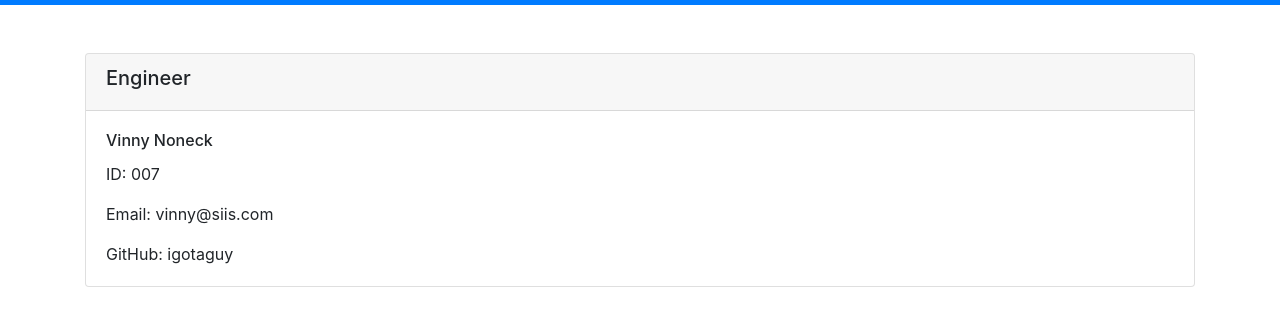
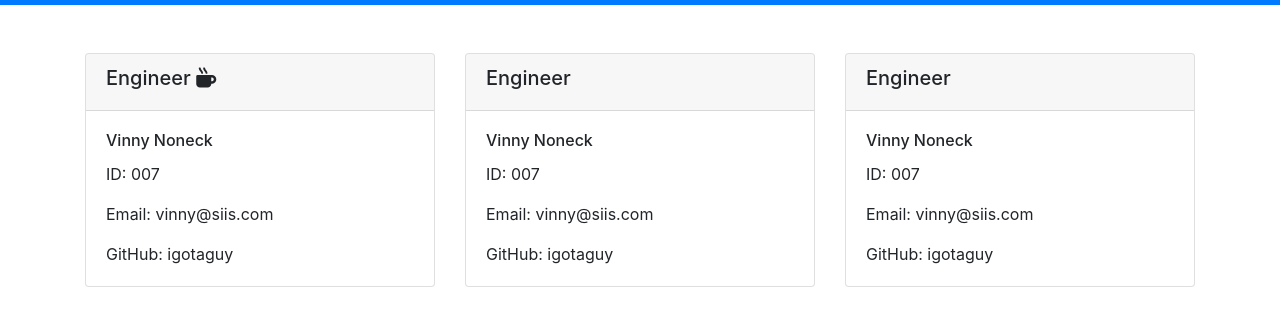
Before and after one commit to warrenp11/team-profile-generator, a website: page src/boiler-plate.html in a window 1280 px wide. Shown: the part 51-376 px from the top of the page. Drawn offline with nearby package versions, Linux system fonts and the light colour scheme.

Commit message:
added icons to role cards

```diff
--- a/src/boiler-plate.html
+++ b/src/boiler-plate.html
@@ -5,6 +5,7 @@
     <meta http-equiv="X-UA-Compatible" content="IE=edge">
     <meta name="viewport" content="width=device-width, initial-scale=1.0">
     <link rel="stylesheet" href="https://stackpath.bootstrapcdn.com/bootstrap/4.3.1/css/bootstrap.min.css" integrity="sha384-ggOyR0iXCbMQv3Xipma34MD+dH/1fQ784/j6cY/iJTQUOhcWr7x9JvoRxT2MZw1T" crossorigin="anonymous">
+    <link rel="stylesheet" href="https://use.fontawesome.com/releases/v5.15.4/css/all.css" integrity="sha384-DyZ88mC6Up2uqS4h/KRgHuoeGwBcD4Ng9SiP4dIRy0EXTlnuz47vAwmeGwVChigm" crossorigin="anonymous">
     <title>My Team Generator</title>
 </head>
 <body>
@@ -19,6 +20,20 @@
           <div class="col-sm">
             <div class="card">
               <div class="card-header">
+                <h5>Engineer <span><i class="fas fa-mug-hot"></i></span></h5>
+              </div>
+              <div class="card-body">
+                <h6 class="card-title">Vinny Noneck</h6>
+                  <p class="card-text">ID: 007</p>
+                  <p class="card-text">Email: vinny@siis.com</p>
+                  <p class="card-text">GitHub: igotaguy</p>
+              </div>
+            </div>
+          </div>
+
+          <div class="col-sm">
+            <div class="card">
+              <div class="card-header">
                 <h5>Engineer</h5>
               </div>
               <div class="card-body">
@@ -29,6 +44,22 @@
               </div>
             </div>
           </div>
+
+          <div class="col-sm">
+            <div class="card">
+              <div class="card-header">
+                <h5>Engineer</h5>
+              </div>
+              <div class="card-body">
+                <h6 class="card-title">Vinny Noneck</h6>
+                  <p class="card-text">ID: 007</p>
+                  <p class="card-text">Email: vinny@siis.com</p>
+                  <p class="card-text">GitHub: igotaguy</p>
+              </div>
+            </div>
+          </div>
+
+
         </div>
       </div>
     </main>
```
Also changed, not shown: src/page-template.js (+4 -3 lines), dist/index.html.
